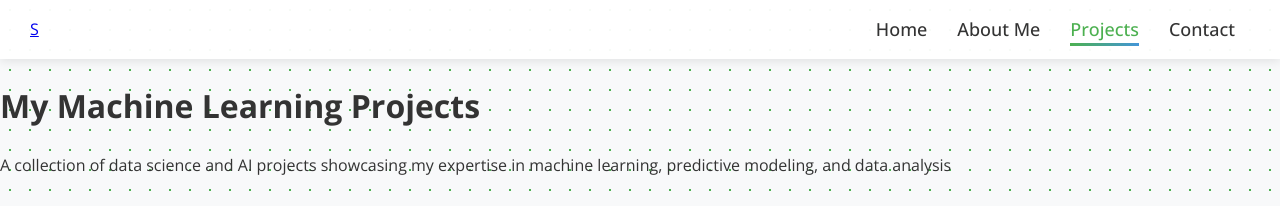
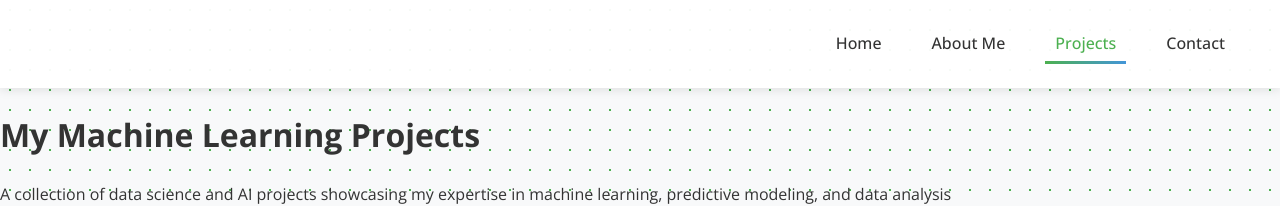
Before and after one commit to swethamkulkarni/swetha-ai-portfolio, a plain HTML site: page projects.html in a window 1280 px wide. Shown: the top 206 px of the page. Drawn offline with nearby package versions, Linux system fonts and the light colour scheme.

Commit message:
updated css

```diff
--- a/project-styles.css
+++ b/project-styles.css
@@ -45,13 +45,13 @@ nav {
   box-shadow: 0 2px 10px rgba(0, 0, 0, 0.1);
 }
 
-.navbar {
+/*.navbar {
   display: flex;
   justify-content: space-between;
   align-items: center;
   padding: 15px 30px;
   background-color: var(--bg-color);
-}
+}*/
 
 .logo {
   display: flex;
@@ -64,12 +64,22 @@ nav {
   border-radius: 50%;
 }
 
+nav .logo {
+  font-size: 2rem;
+  font-weight: 700;
+  background: var(--gradient);
+  color: white;
+  width: 40px;
+  height: 40px;
+  border-radius: 50%;
+  display: flex;
+  align-items: center;
+  justify-content: center;
+}
+
 nav ul {
-  list-style: none;
+  list-style-type: none;
   display: flex;
-  justify-content: center;
-  padding: 0;
-  margin: 0;
 }
 
 nav ul li {
@@ -79,9 +89,11 @@ nav ul li {
 nav ul li a {
   color: var(--text-color);
   text-decoration: none;
-  font-size: 18px;
+  font-size: 16px;
   font-weight: 500;
-  transition: all 0.3s ease;
+  padding: 5px 10px;
+  border-radius: 5px;
+  transition: var(--transition);
   position: relative;
 }
 
--- a/projects.html
+++ b/projects.html
@@ -8,7 +8,7 @@
   <link href="https://fonts.googleapis.com/css2?family=Open+Sans:wght@400;500;600;700&display=swap" rel="stylesheet">
   <meta name="description" content="Machine Learning and AI projects portfolio showcasing data science expertise">
 </head>
-<body>
+<body class="fade-in">
   <nav>
     <a href="index.html" class="logo">S</a>
     <ul>
```
